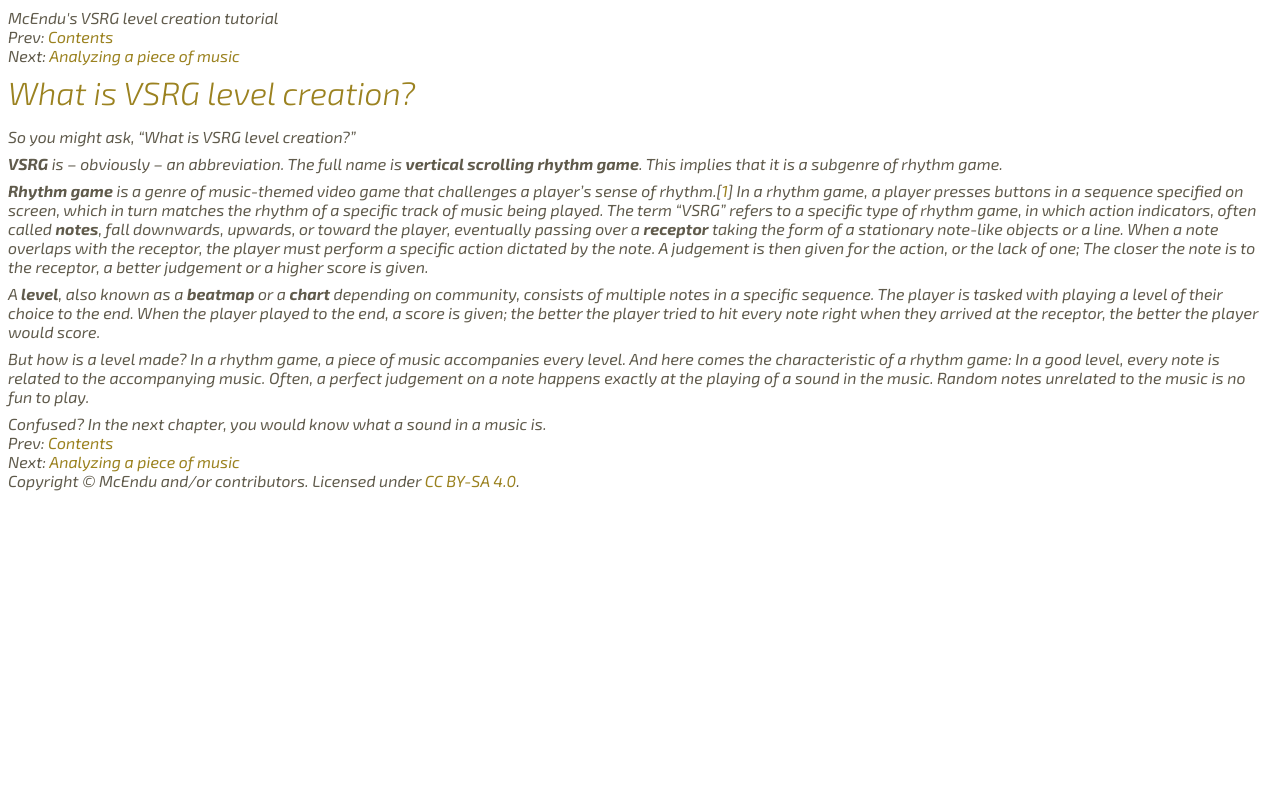
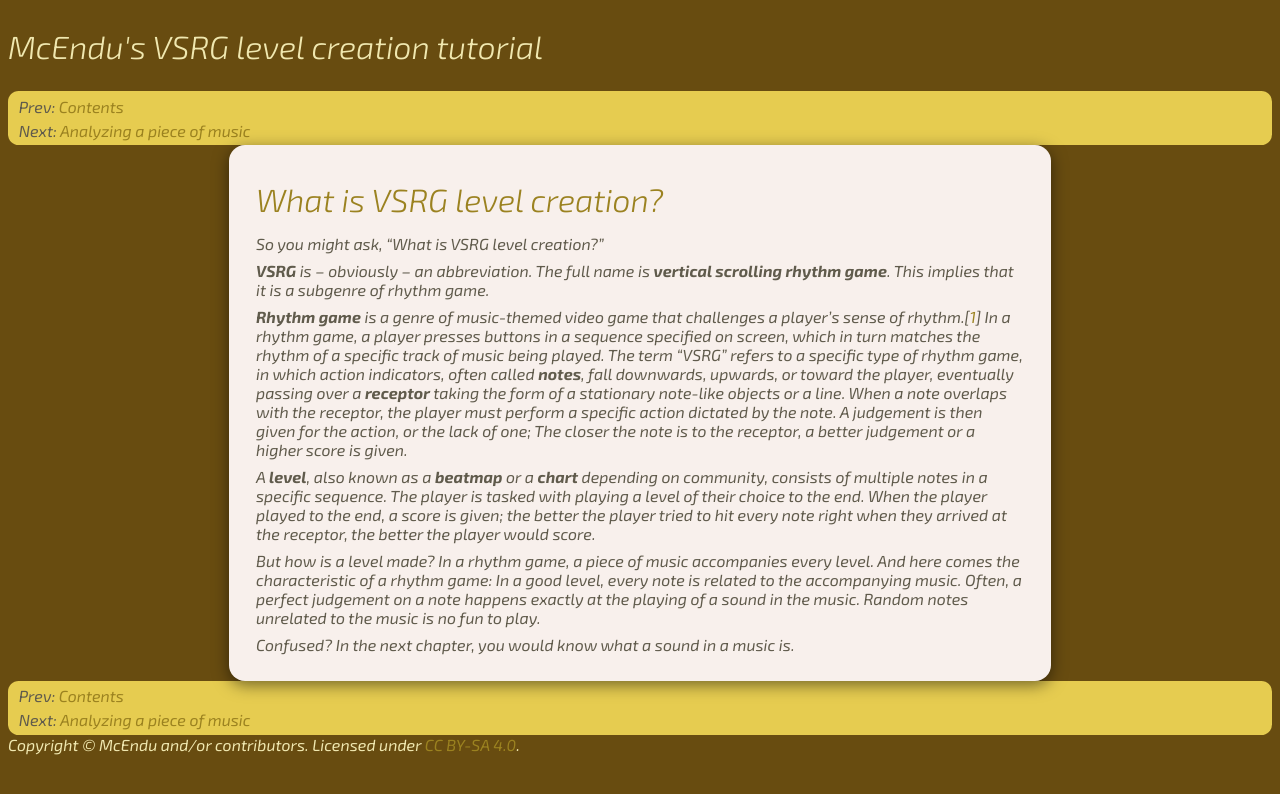
Before and after one commit to mcendu/ommtutorial, a Jekyll site: the page built from en/introduction.md, in a window 1280 px wide. Shown: the top 794 px of the page. Built offline with Jekyll 4.4.1, drawn with Linux system fonts in a browser that asks for light colours.

Commit message:
add simple layout styles for desktop

```diff
--- a/_layouts/chapter.html
+++ b/_layouts/chapter.html
@@ -2,7 +2,7 @@
 layout: default
 ---
 
-<header class="chapter-header">{{ site.name }}</header>
+<header class="sitename">{{ site.name }}</header>
 
 <nav class="chapter headnav">
     {% include chapternav.html %}
--- a/_layouts/toc.html
+++ b/_layouts/toc.html
@@ -2,7 +2,7 @@
 layout: default
 ---
 
-<header class="toc-header">{{ site.name }}</header>
+<header class="sitecover">{{ site.name }}</header>
 
 <article>
     {{ content }}
--- a/_scss/_desktop.scss
+++ b/_scss/_desktop.scss
@@ -0,0 +1,46 @@
+/*
+ * Page styles on desktop.
+ */
+
+body {
+    background-color: var(--mcd-background);
+}
+
+header, footer {
+    color: var(--mcd-background-text);
+}
+
+.sitename {
+    font-size: 24pt;
+    font-weight: 300;
+    margin: 20pt auto;
+    padding: 0;
+}
+
+.sitecover {
+    font-size: 36pt;
+    font-weight: 300;
+    margin: 32pt auto;
+    padding: 0;
+}
+
+nav.chapter {
+    background-color: var(--mcd-accent-background);
+    color: var(--mcd-accent-text);
+    margin: auto;
+    border-radius: 8pt;
+    padding: 4pt 8pt;
+
+    display: flex;
+    flex-direction: column;
+    gap: 4pt;
+}
+
+article {
+    width: 8in;
+    background-color: var(--mcd-main-background);
+    border-radius: 12pt;
+    margin: 0 auto;
+    padding: 20pt 20pt;
+    filter: drop-shadow(0pt 3pt 6pt #00000080);
+}
--- a/_scss/_variables.scss
+++ b/_scss/_variables.scss
@@ -5,8 +5,8 @@
     --mcd-main-decoration: #ceccaf;
     --mcd-accent-background: #e6cc50;
     --mcd-accent-text: #605b4c;
-    --mcd-sitetitle-background: #684c10;
-    --mcd-sitetitle-text: #f0e8b0;
+    --mcd-background: #684c10;
+    --mcd-background-text: #f0e8b0;
 
     --mcd-main-font: "Exo 2 Variable", "Exo 2", Verdana, Helvetica, Arial;
     --mcd-zh-font: "思源黑体", "微软雅黑", "宋体";
```
